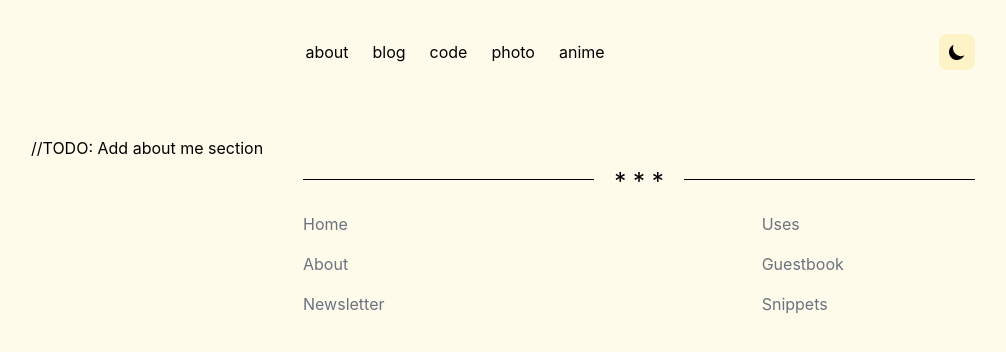
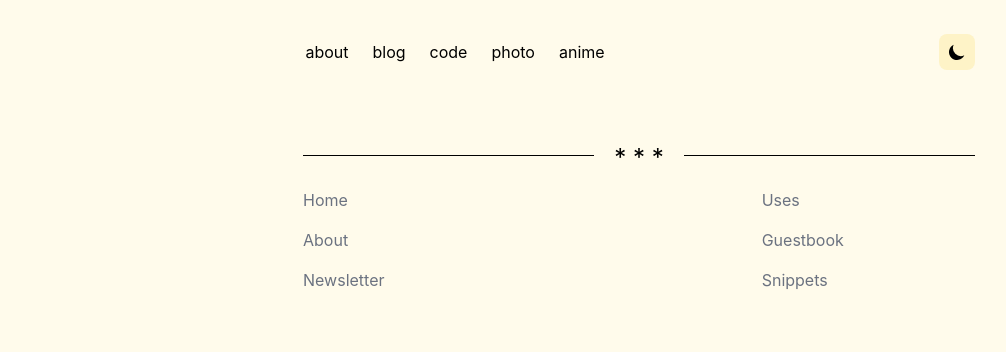
Before and after one commit to vinhocent/triho, a Next.js app: page / in a window 1280 px wide. Shown: the top 352 px of the page, without its empty margins (1-1007 px from the left). Built offline with nearby package versions, Linux system fonts and the light colour scheme.

Commit message:
fixed todo comments

```diff
--- a/pages/blog.tsx
+++ b/pages/blog.tsx
@@ -7,7 +7,7 @@ export default function Blog() {
   return (
     <div>
       <Page>
-      // TODO: add blog divs
+      {/* /* TODO: add blog divs */ */}
         </Page>
     </div>
 
--- a/pages/index.tsx
+++ b/pages/index.tsx
@@ -15,7 +15,7 @@ export default function Home() {
 
 
   <Page>
-    //TODO: Add about me section
+    {/* //TODO: Add about me section */}
   </Page>
     </div>
   )
```
